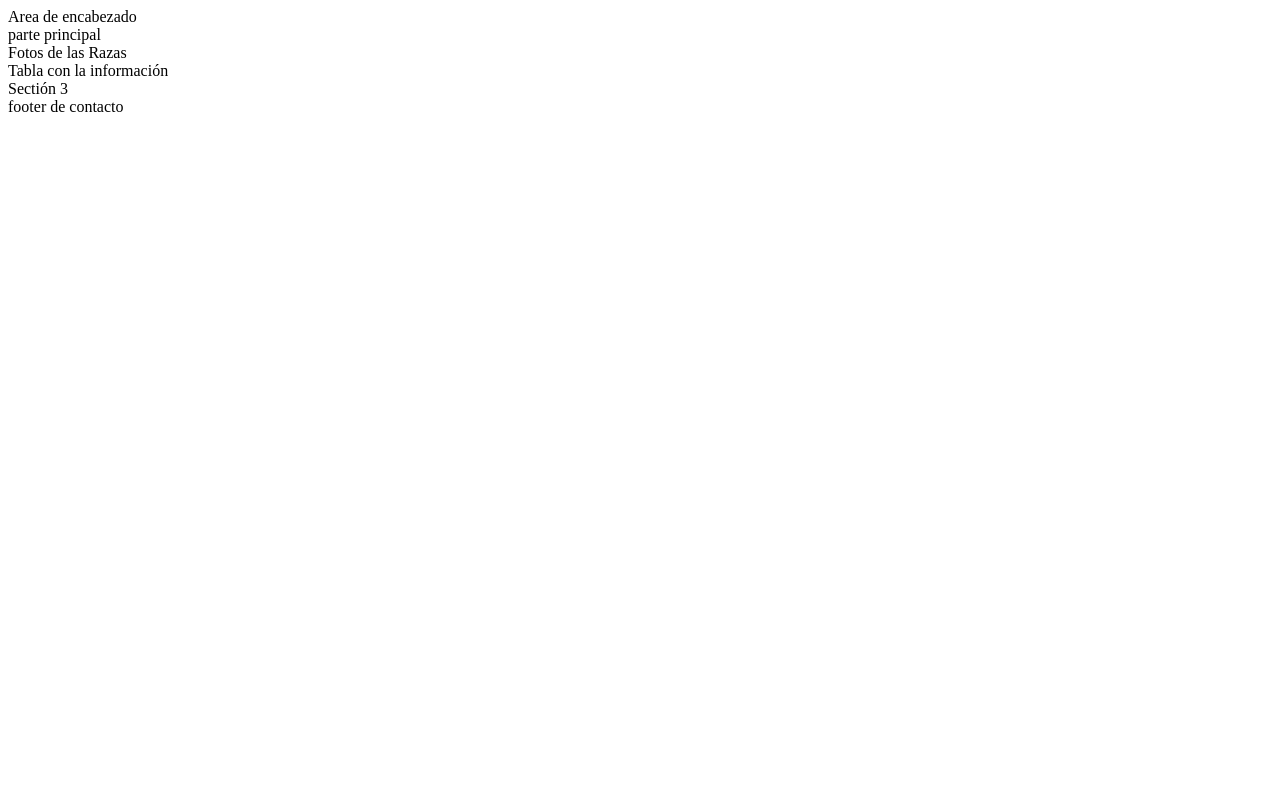
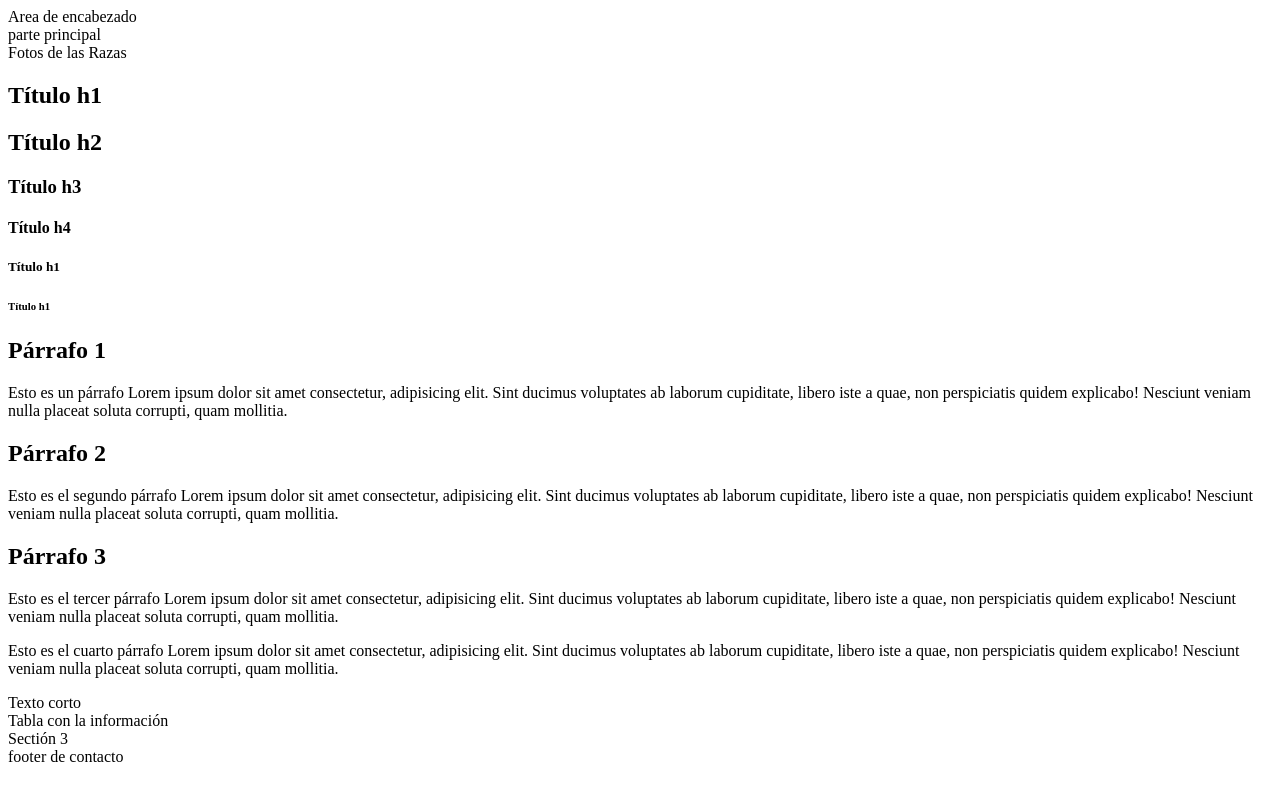
Before and after one commit to germanosorioj/semana2Daniel1, a plain HTML site: page index.html in a window 1280 px wide. Drawn offline with Linux system fonts and the light colour scheme.

Commit message:
Explicación títulos, párrafos, articles, span

```diff
--- a/index.html
+++ b/index.html
@@ -10,7 +10,28 @@
 <body>
     <header>  Area de encabezado  </header>
     <main>    parte principal
-        <section>Fotos de las Razas</section>
+        <section>Fotos de las Razas
+            <h1>Título h1</h1>
+            <h2>Título h2</h2>
+            <h3>Título h3</h3>
+            <h4>Título h4</h4>
+            <h5>Título h1</h5>
+            <h6>Título h1</h6>
+            <article>
+                <h2> Párrafo 1</h2>
+                <p>Esto es un párrafo Lorem ipsum dolor sit amet consectetur, adipisicing elit. Sint ducimus voluptates ab laborum cupiditate, libero iste a quae, non perspiciatis quidem explicabo! Nesciunt veniam nulla placeat soluta corrupti, quam mollitia.
+                </p>
+                <h2> Párrafo 2</h2>
+                <p>Esto es el segundo párrafo Lorem ipsum dolor sit amet consectetur, adipisicing elit. Sint ducimus voluptates ab laborum cupiditate, libero iste a quae, non perspiciatis quidem explicabo! Nesciunt veniam nulla placeat soluta corrupti, quam mollitia.
+                </p>
+                <h2> Párrafo 3</h2>
+                <p>Esto es el tercer párrafo Lorem ipsum dolor sit amet consectetur, adipisicing elit. Sint ducimus voluptates ab laborum cupiditate, libero iste a quae, non perspiciatis quidem explicabo! Nesciunt veniam nulla placeat soluta corrupti, quam mollitia.
+                </p>
+                <p>Esto es el cuarto párrafo Lorem ipsum dolor sit amet consectetur, adipisicing elit. Sint ducimus voluptates ab laborum cupiditate, libero iste a quae, non perspiciatis quidem explicabo! Nesciunt veniam nulla placeat soluta corrupti, quam mollitia.
+                </p>
+            </article>
+            <span> Texto corto</span>
+        </section>
         <section>Tabla con la información</section>
         <section>Sectión 3</section>
     </main>
```
